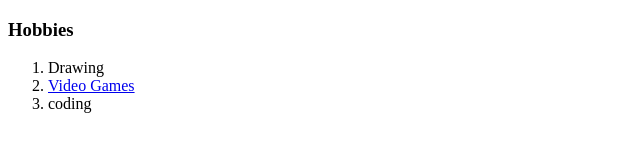
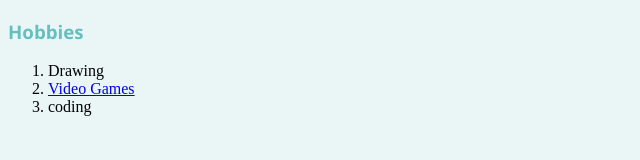
Before and after one commit to Dovakin02/cv, a plain HTML site: page Hobbies.html in a window 1280 px wide. Shown: the whole page, without its empty margins (0-640 px from the left). Drawn offline with Linux system fonts and the light colour scheme.

Commit message:
update hobbies.html

```diff
--- a/Hobbies.html
+++ b/Hobbies.html
@@ -3,6 +3,7 @@
   <head>
     <meta charset="UTF-8" />
     <title>my Hobbies</title>
+       <link rel="stylesheet" href="CSS/styles.CSS">
   </head>
   <body>
     <h3>Hobbies</h3>
```
